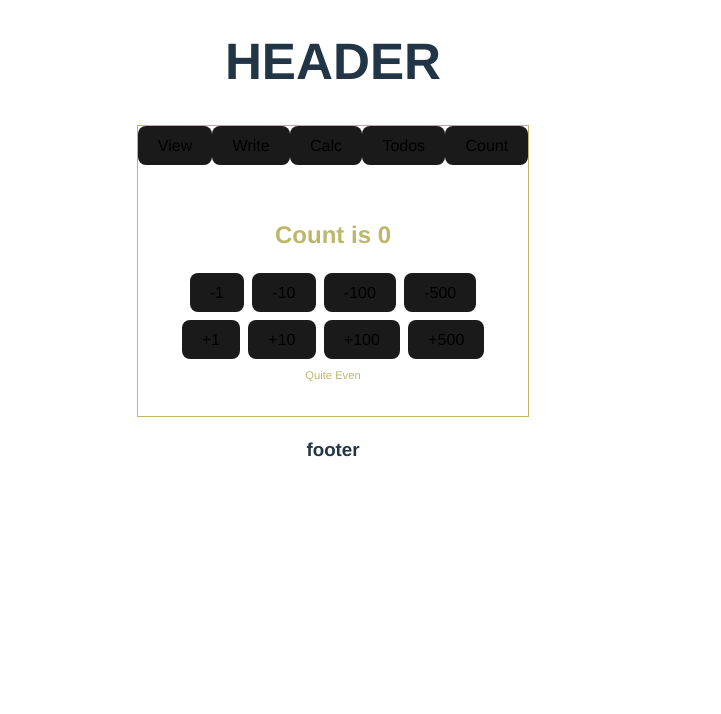
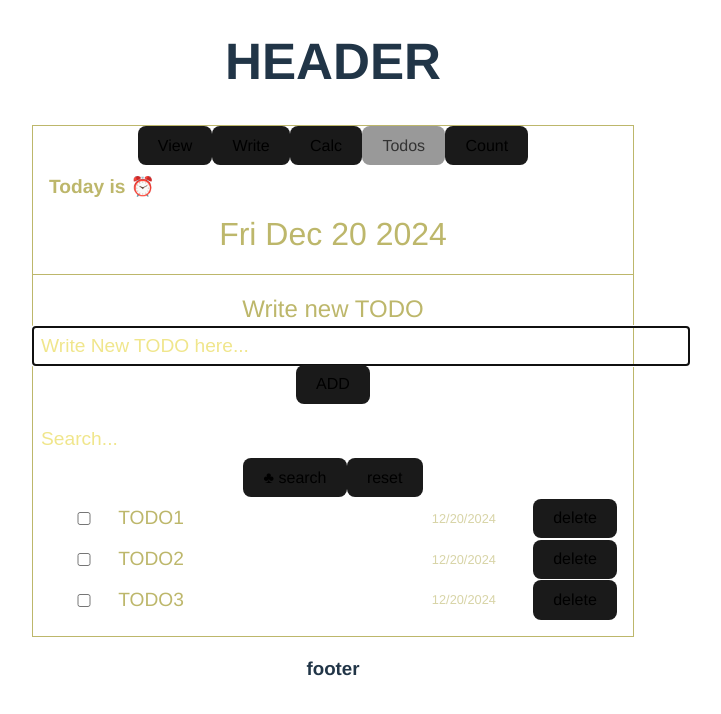
Before and after one commit to KooBonchan/test-react, a React (Vite) app: page / in a window 1280 px wide. Shown: the top 714 px of the page, without its empty margins (307-1028 px from the left). Built offline with nearby package versions, Linux system fonts and the light colour scheme; a web font is replaced by a local one.

Commit message:
Feature: Todo Log

```diff
--- a/src/component/Body.css
+++ b/src/component/Body.css
@@ -16,3 +16,9 @@
 .body .item-list li{
   width: 100%;
 }
+
+.body button:disabled {
+  background-color: #999;
+  color: #333;
+  cursor: inherit;
+}
--- a/src/component/Body.tsx
+++ b/src/component/Body.tsx
@@ -5,7 +5,7 @@ import { Calculator } from './page/Calculator';
 import { useState } from 'react';
 import { DocumentViewer } from './page/DocumentViewer';
 import { DocumentWriter } from './page/DocumentWriter';
-import { TodoManager } from './page/Greet';
+import { TodoManager } from './page/TodoManager';
 import { Counter } from './page/Counter';
 
 
@@ -24,7 +24,7 @@ export function Body() {
       'Dingwall','Sandberg','Modulus','Lakland','Charvel',
     ],
   };
-  const [page, setPage] = useState(4);
+  const [page, setPage] = useState(3);
 
   return (
     <div className="body">
@@ -33,6 +33,8 @@ export function Body() {
           <button
             key={'tab'+index}
             type="button"
+            disabled = {page == index}
+            aria-selected = {page == index}
             onClick={()=> {
               if(page != index) setPage(index)
             }}>
--- a/src/component/page/Greet.tsx
+++ /dev/null
@@ -1,8 +0,0 @@
-export function TodoManager() {
-
-  return (
-    <>
-      <div></div>
-    </>
-  );
-}
--- /dev/null
+++ b/src/component/page/TodoManager/DateViewer.tsx
@@ -0,0 +1,25 @@
+import { useRef } from "react";
+import styled from "styled-components";
+
+const Label = styled.div`
+  margin: 0.5rem 1rem;
+  text-align: left;
+  font-weight: bold;
+  font-size: 1.2rem;
+`;
+
+const DateString = styled.div`
+  font-size: 2rem;
+  border-bottom: 1px solid darkkhaki;
+  padding-bottom: 1rem;
+`;
+
+export function DateViewer() {
+  const date = useRef(new Date());
+  return (
+    <>
+      <Label>Today is ⏰</Label>
+      <DateString>{date.current.toDateString()}</DateString>
+    </>
+  );
+}
--- /dev/null
+++ b/src/component/page/TodoManager/TodoList.tsx
@@ -0,0 +1,73 @@
+import styled from "styled-components";
+import Todo from "../../../model/Todo";
+import { FormInput } from "./component/InputComponent";
+import { useState } from "react";
+
+const Item = styled.div`
+  display: grid;
+  grid-template-columns: 1fr 4fr 2fr 1fr;
+  align-items: center;
+  margin: 0.1rem 1rem;
+`;
+const TitleString = styled.span`
+  text-align: left;
+  font-size: 1.2rem;
+`;
+const DateString = styled.span`
+  font-size: 0.8em;
+  opacity: 0.6;
+`;
+function TodoItem(
+  {item, onDelete, onDoneToggle}:
+  {item: Todo, onDelete: ()=>void, onDoneToggle: ()=>void}
+) {
+
+  const {content, regDate, done=false} = item;
+
+  return (
+    <Item>
+      <input type="checkbox" onChange={onDoneToggle} checked={done}/>
+      <TitleString>{content}</TitleString>
+      <DateString>{regDate.toLocaleDateString()}</DateString>
+      <button type="button" className="delete"
+        onClick={onDelete}>
+        delete
+      </button>
+    </Item>
+  );
+}
+
+
+export function TodoList(
+  {items, onDelete, onDoneToggle}:
+  {items:Todo[], onDelete:(idx:number)=>void, onDoneToggle:(idx:number)=>void}
+) {
+  const [query, setQuery] = useState<string>('');
+  return (
+    <div style={{margin:'1rem auto'}}>
+      <form onSubmit={(e)=>{
+        e.preventDefault();
+        const form = e.target as HTMLFormElement;
+        setQuery(form['search-query'].value.toLowerCase());
+      }}>
+        <FormInput
+          name="search-query"
+          placeholder="Search..."
+          defaultValue={query}
+        ></FormInput>
+        <button>♣ search</button>
+        <button type="reset" onClick={()=>{setQuery('');}}>
+          reset
+        </button>
+      </form>
+      {!items.length && <div>NO Contents Yet</div>}
+      {items
+      .filter((todo) => todo.content.toLowerCase().includes(query))
+      .map((item, idx) =>(
+        <TodoItem key={'todo'+idx} item={item}
+          onDelete={()=>onDelete(idx)}
+          onDoneToggle={()=>onDoneToggle(idx)}/>
+      ))}
+    </div>
+  );
+}
--- /dev/null
+++ b/src/component/page/TodoManager/TodoWrapper.tsx
@@ -0,0 +1,36 @@
+import { useState } from "react";
+import { TodoList } from "./TodoList";
+import { TodoWriter } from "./TodoWriter";
+import Todo from "../../../model/Todo";
+
+export function TodoWrapper() {
+  const [items, setItems] = useState<Todo[]>([
+  {
+    content: "TODO1",
+    regDate: new Date(),
+  },
+  {
+    content: "TODO2",
+    regDate: new Date(),
+  },
+  {
+    content: "TODO3",
+    regDate: new Date(),
+  },
+  ]);
+
+  return (
+    <>
+      <TodoWriter onCommit={(t)=>setItems([t, ...items])}/>
+      <TodoList items={items}
+        onDelete={(idx)=>{
+          setItems(items.slice(0,idx).concat(items.slice(idx+1)))
+        }}
+        onDoneToggle={(idx)=>{
+          const newItems = [...items];
+          newItems[idx].done = !(newItems[idx].done ?? false);
+          setItems(newItems);
+        }}/>
+    </>
+  );
+}
--- /dev/null
+++ b/src/component/page/TodoManager/TodoWriter.tsx
@@ -0,0 +1,33 @@
+import styled from "styled-components";
+import Todo from "../../../model/Todo";
+import { FormInput } from "./component/InputComponent";
+
+
+const Label = styled.div`
+  font-size:1.5rem;
+  margin-top: 1rem;
+`;
+
+export function TodoWriter({onCommit}:{onCommit: (t:Todo) => void}) {
+  return (
+    <>
+      <Label>Write new TODO</Label>
+      <form onSubmit={(e) => {
+        e.preventDefault();
+          const form = e.target as HTMLFormElement;
+          const content = form['content'].value;
+          if(content.length == 0) return;
+          const data:Todo = {
+            content: content,
+            regDate: new Date(),
+          };
+          onCommit(data);
+          form.reset();
+        }}
+      >
+        <FormInput className="content-writer" name="content" type="text" placeholder="Write New TODO here..." required autoFocus={true} />
+        <button>ADD</button>
+      </form>
+    </>
+  );
+}
--- /dev/null
+++ b/src/component/page/TodoManager/component/InputComponent.tsx
@@ -0,0 +1,15 @@
+import styled from "styled-components";
+
+export const FormInput = styled.input`
+  padding:0.5rem;
+  margin-right:1rem;
+  border: none;
+  background-color: inherit;
+  color:inherit;
+  &::placeholder{
+    color: khaki;
+  }
+
+  font-size: 1.2rem;
+  width: 50vw;
+`;
--- /dev/null
+++ b/src/component/page/TodoManager/index.tsx
@@ -0,0 +1,11 @@
+import { DateViewer } from "./DateViewer";
+import { TodoWrapper } from "./TodoWrapper";
+
+export function TodoManager() {
+  return (
+    <>
+      <DateViewer />
+      <TodoWrapper />
+    </>
+  );
+}
--- /dev/null
+++ b/src/model/Todo.tsx
@@ -0,0 +1,5 @@
+export default interface Todo {
+  content: string;
+  regDate: Date;
+  done?: boolean;
+}
```
Also changed, not shown: src/component/page/TodoManager/FormInput.tsx (added, +13 -0 lines).
